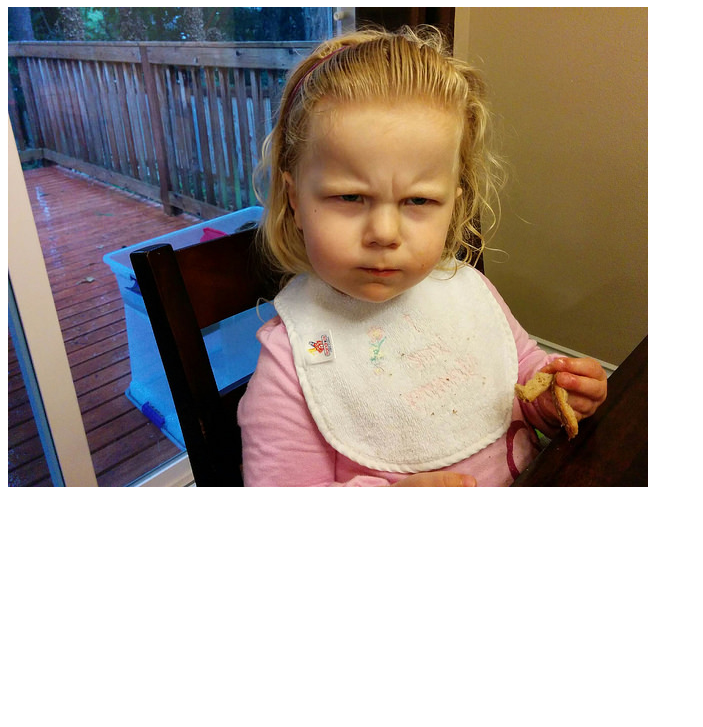
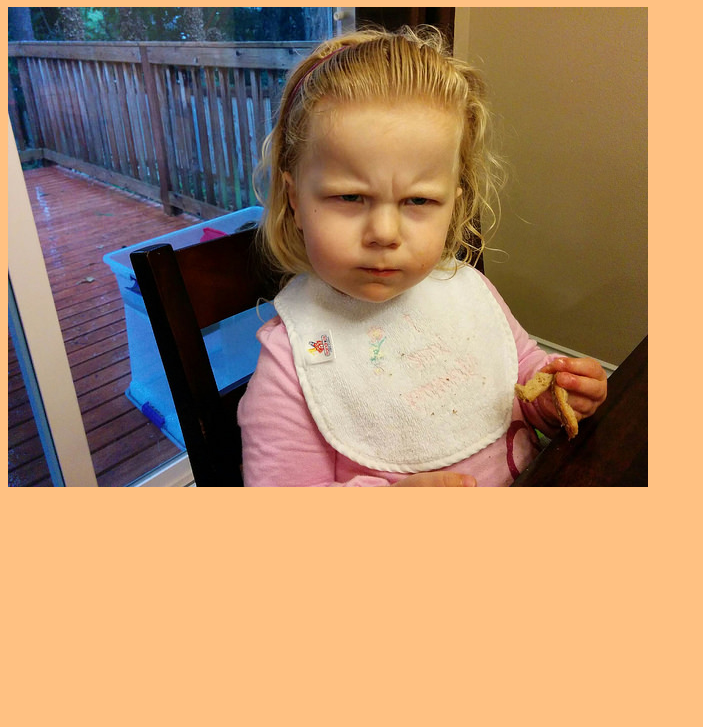
Before and after one commit to Cheayo/cheayo.github.io, a plain HTML site: page index.html in a window 1280 px wide. Shown: the part 73-800 px from the top of the page, without its empty margins (0-703 px from the left). Drawn offline with Linux system fonts and the light colour scheme.

Commit message:
Adding #
derp

```diff
--- a/style.css
+++ b/style.css
@@ -1,3 +1,3 @@
 html {
-	background-color: FFC182;
+	background-color: #FFC182;
 }
```
